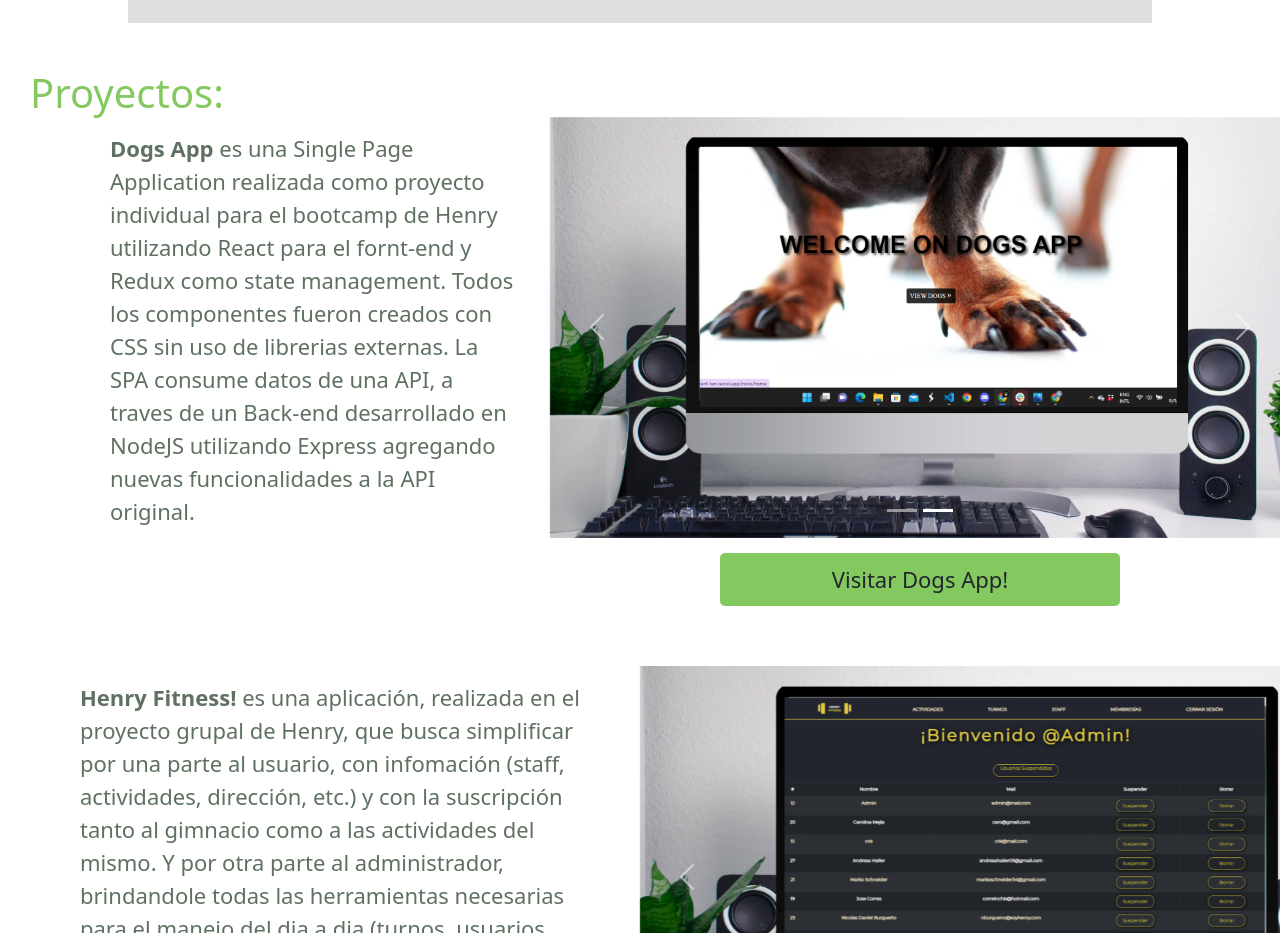
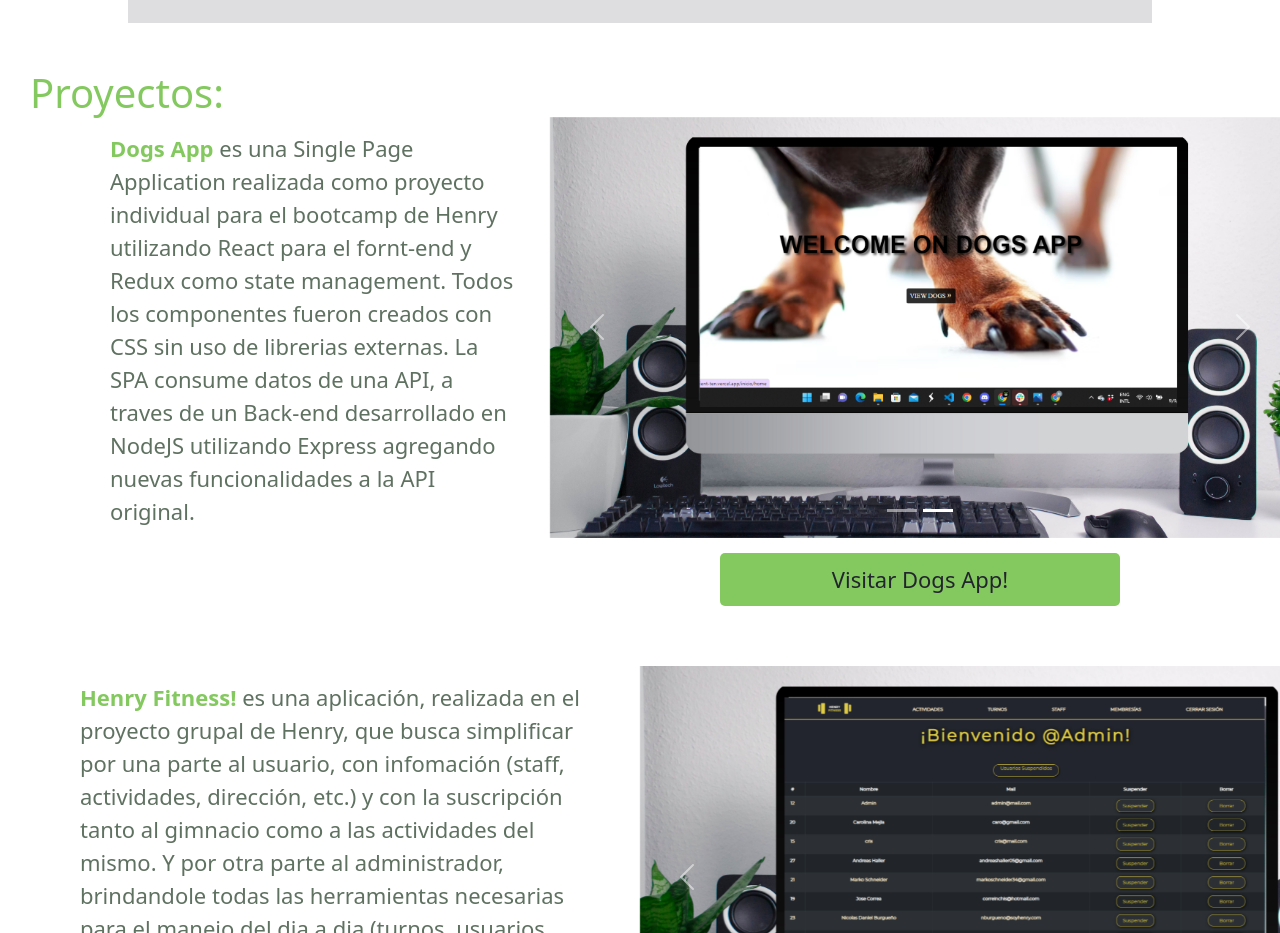
Before and after one commit to gaspar1407/PORTFOLIO, a React (Create React App) app: page / in a window 1280 px wide. Shown: the part 1043-1976 px from the top of the page. Built offline with nearby package versions, Linux system fonts and the light colour scheme.

Commit message:
cambio en css home

```diff
--- a/src/components/Home.jsx
+++ b/src/components/Home.jsx
@@ -141,14 +141,16 @@
             <div className="contenedorrr">
               <div>
                 <p className="tituloProyectos">
-                  <b style={{ fontWeight: "550" }}>Dogs App</b> es una Single
-                  Page Application realizada como proyecto individual para el
-                  bootcamp de Henry utilizando React para el fornt-end y Redux
-                  como state management. Todos los componentes fueron creados
-                  con CSS sin uso de librerias externas. La SPA consume datos de
-                  una API, a traves de un Back-end desarrollado en NodeJS
-                  utilizando Express agregando nuevas funcionalidades a la API
-                  original.
+                  <b style={{ fontWeight: "550", color: "#84c95f" }}>
+                    Dogs App
+                  </b>{" "}
+                  es una Single Page Application realizada como proyecto
+                  individual para el bootcamp de Henry utilizando React para el
+                  fornt-end y Redux como state management. Todos los componentes
+                  fueron creados con CSS sin uso de librerias externas. La SPA
+                  consume datos de una API, a traves de un Back-end desarrollado
+                  en NodeJS utilizando Express agregando nuevas funcionalidades
+                  a la API original.
                 </p>
                 <div style={{ width: "50%", marginTop: "0" }}></div>
               </div>
@@ -190,9 +192,11 @@
                     marginTop: "0",
                   }}
                 >
-                  <b style={{ fontWeight: "550" }}>Henry Fitness!</b> es una
-                  aplicación, realizada en el proyecto grupal de Henry, que
-                  busca simplificar por una parte al usuario, con infomación
+                  <b style={{ fontWeight: "550", color: "#84c95f" }}>
+                    Henry Fitness!
+                  </b>{" "}
+                  es una aplicación, realizada en el proyecto grupal de Henry,
+                  que busca simplificar por una parte al usuario, con infomación
                   (staff, actividades, dirección, etc.) y con la suscripción
                   tanto al gimnacio como a las actividades del mismo. Y por otra
                   parte al administrador, brindandole todas las herramientas
```
